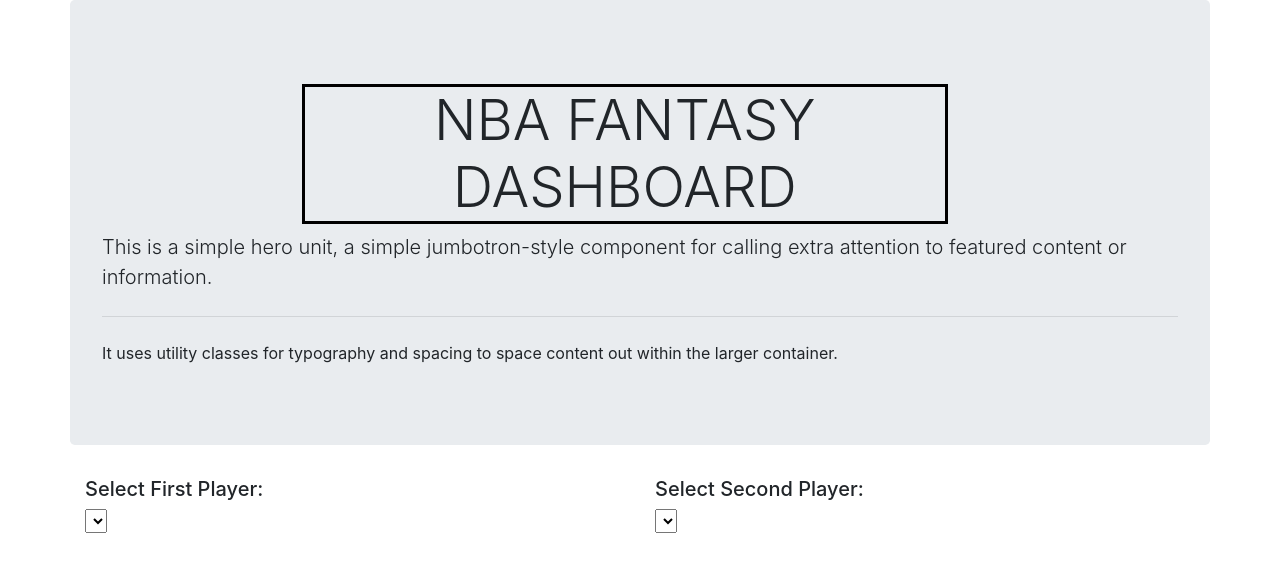
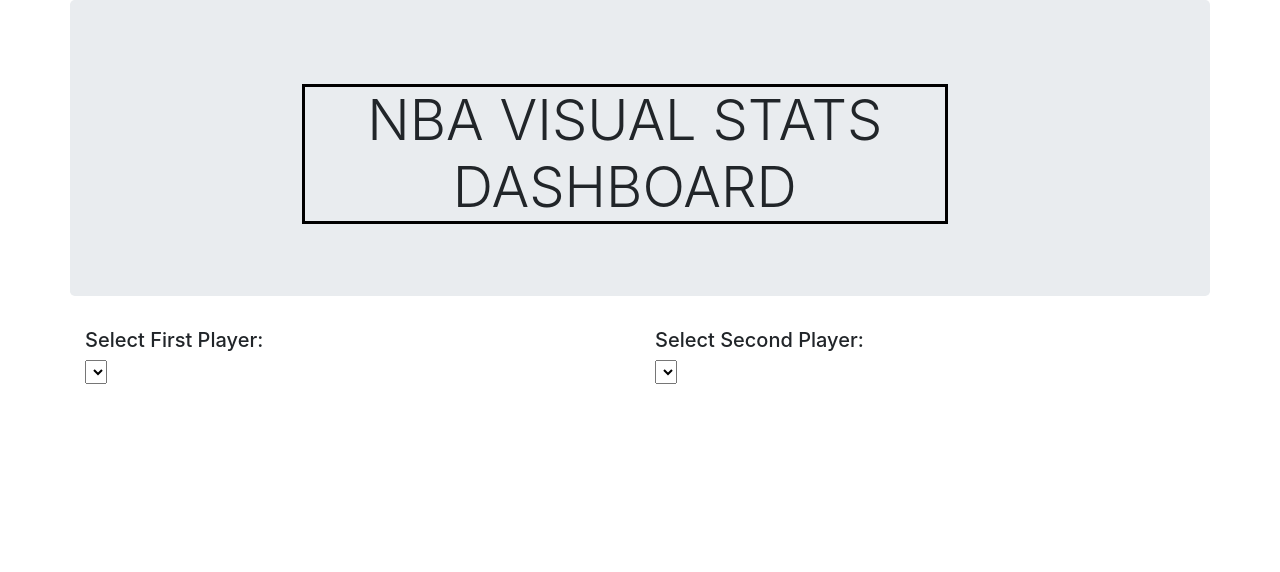
Before and after one commit to Fantasy-Basketball-Stats/NBA-Fantasy-Stats, a Flask app: page /statspage in a window 1280 px wide. Shown: the part 56-628 px from the top of the page. Run offline with Flask 2, Linux system fonts and the light colour scheme; data that the repository does not hold is empty; some libraries are stand-ins or nearby versions.

Commit message:
changed the jumbotron text

```diff
--- a/templates/statspage.html
+++ b/templates/statspage.html
@@ -48,10 +48,7 @@
           <div class="row">
             <!-- jumbotron -->
                         <div class="jumbotron">
-                                  <h1 class="display-4">NBA FANTASY DASHBOARD</h1>
-                                  <p class="lead">This is a simple hero unit, a simple jumbotron-style component for calling extra attention to featured content or information.</p>
-                                  <hr class="my-4">
-                                  <p>It uses utility classes for typography and spacing to space content out within the larger container.</p>
+                                  <h1 class="display-4">NBA VISUAL STATS DASHBOARD</h1>
                                   <!-- <p class="lead">
                                     <a class="btn btn-primary btn-lg" href="#" role="button">Learn more</a>
                                   </p> -->
```
